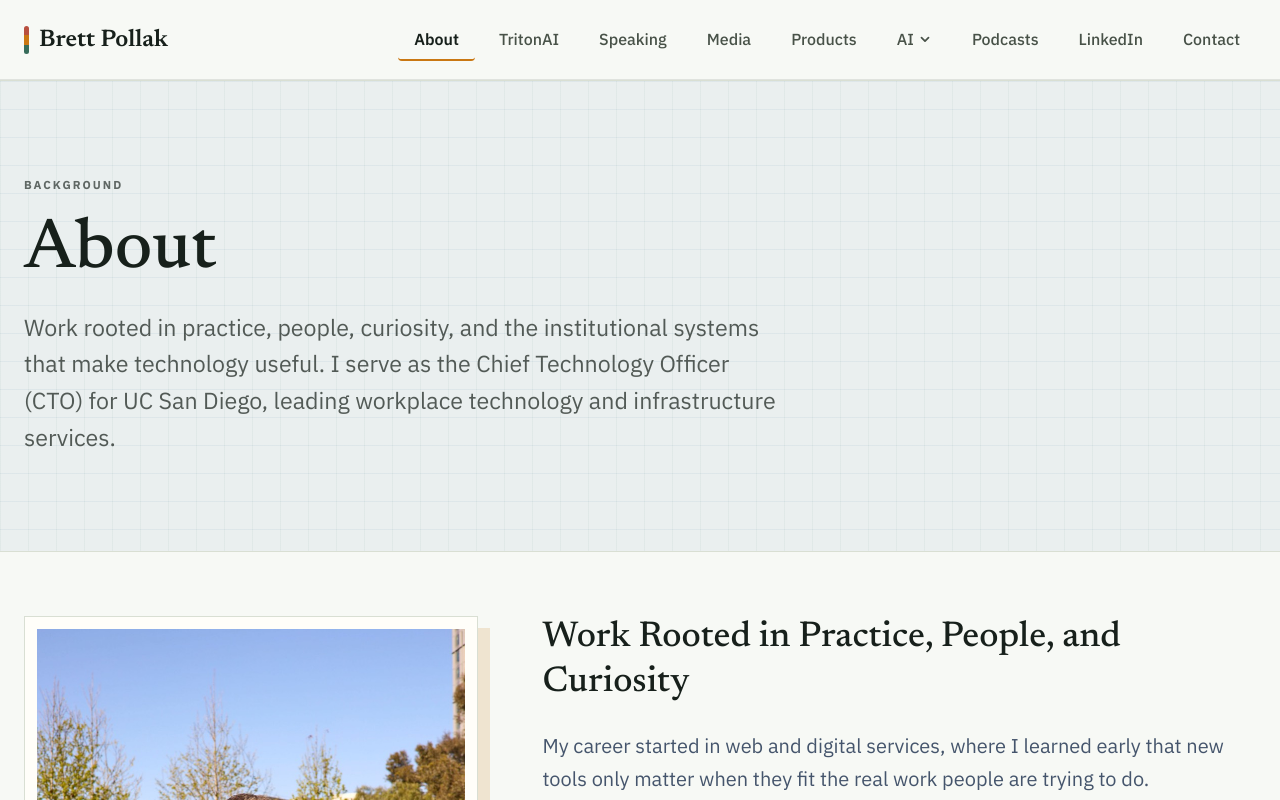
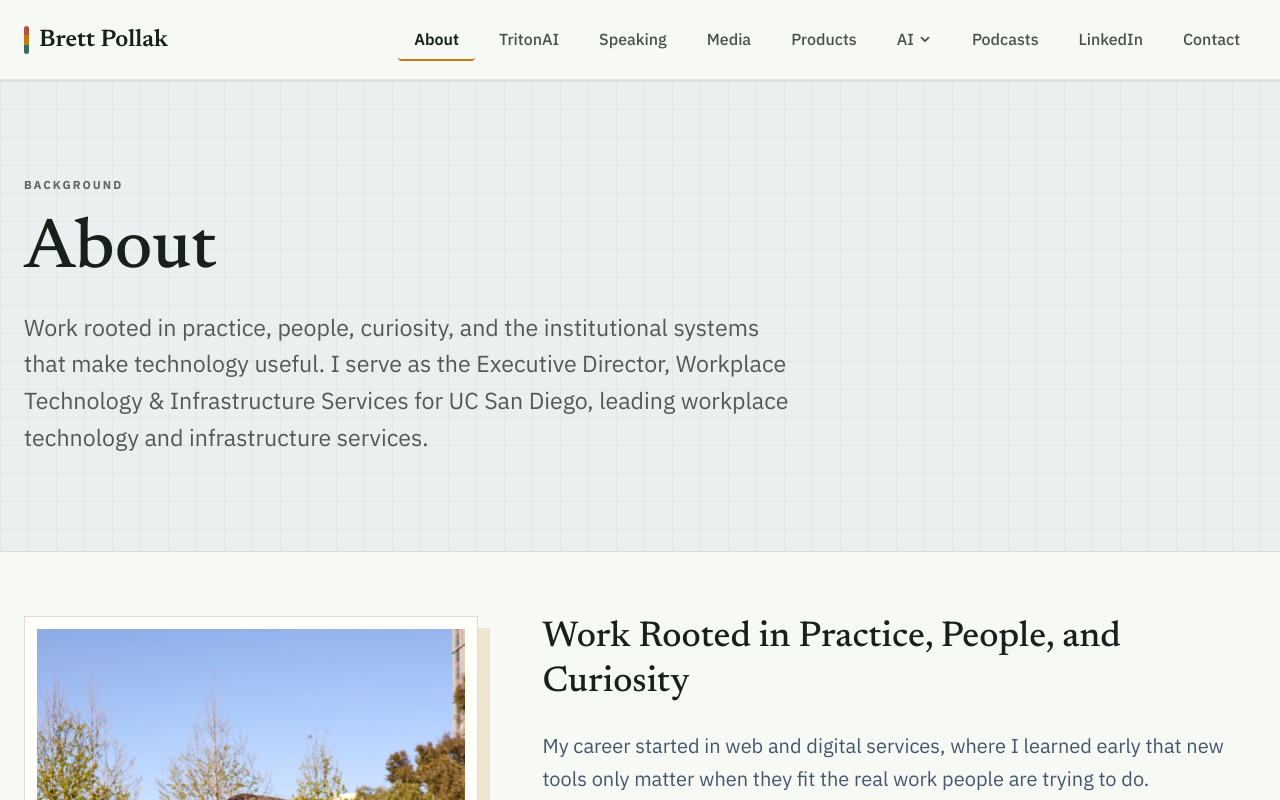
Before and after one commit to bpollak/brettpollak-website, a Next.js app: page /about in a window 1280 px wide. Shown: the top 800 px of the page. Built offline with nearby package versions, Linux system fonts and the light colour scheme.

Commit message:
Fix About page: use official title (Executive Director, not CTO)

```diff
--- a/app/about/page.tsx
+++ b/app/about/page.tsx
@@ -4,7 +4,7 @@ import type { Metadata } from "next";
 export const metadata: Metadata = {
   title: "About Brett Pollak | Work in Higher Education and AI",
   // Updated description to reflect Brett's preferred professional title
-  description: "Chief Technology Officer (CTO) at UC San Diego – background and current work on AI, digital services, and institutional change in higher education.",
+  description: "Executive Director, Workplace Technology & Infrastructure Services at UC San Diego – background and current work on AI, digital services, and institutional change in higher education.",
   alternates: {
     canonical: "https://brettcpollak.com/about",
   },
@@ -38,7 +38,7 @@ export default function About() {
           <h1 className="page-title mb-6">About</h1>
           <p className="page-intro">
             Work rooted in practice, people, curiosity, and the institutional systems that make technology useful.
-            I serve as the Chief Technology Officer (CTO) for UC San Diego, leading workplace technology and infrastructure services.
+            I serve as the Executive Director, Workplace Technology & Infrastructure Services for UC San Diego, leading workplace technology and infrastructure services.
           </p>
         </div>
       </section>
```
